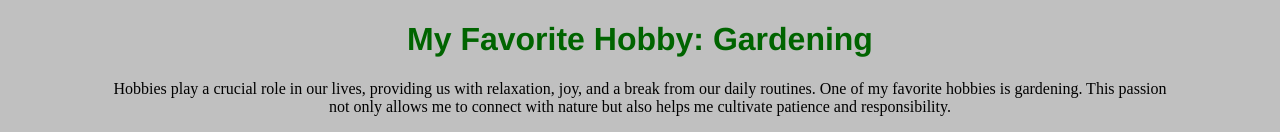
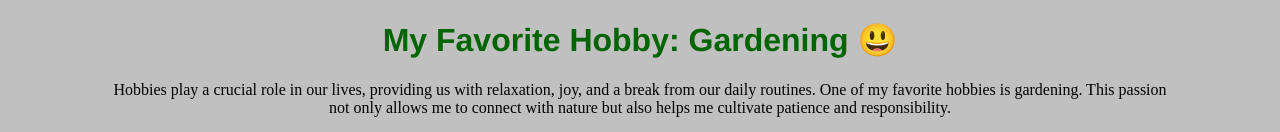
Before and after one commit to palakbadhan/Assignment3Palak, a plain HTML site: page public/index.html in a window 1280 px wide. Shown: the top 132 px of the page. Drawn offline with Linux system fonts and the light colour scheme.

Commit message:
emoji added

```diff
--- a/public/index.html
+++ b/public/index.html
@@ -13,7 +13,7 @@
     <link rel="shortcut icon" href="favicon.jpg" type="image/jpg">
 </head>
 <body style="text-align: center;">
-    <h1 style="color: darkgreen">My Favorite Hobby: Gardening</h1>
+    <h1 style="color: darkgreen">My Favorite Hobby: Gardening 😃</h1>
 
     <p>Hobbies play a crucial role in our lives, providing us with relaxation, joy, and a break from our daily routines. One of my favorite hobbies is gardening. This passion<br> not only allows me to connect with nature but also helps me cultivate patience and responsibility.</p>
     <a href=" #Why its my favorite one?">Why its my favorite one?</a>|<a href="#benefits">Benefits</a>|<a href="#conclusion">Conclusion</a><br>
```
